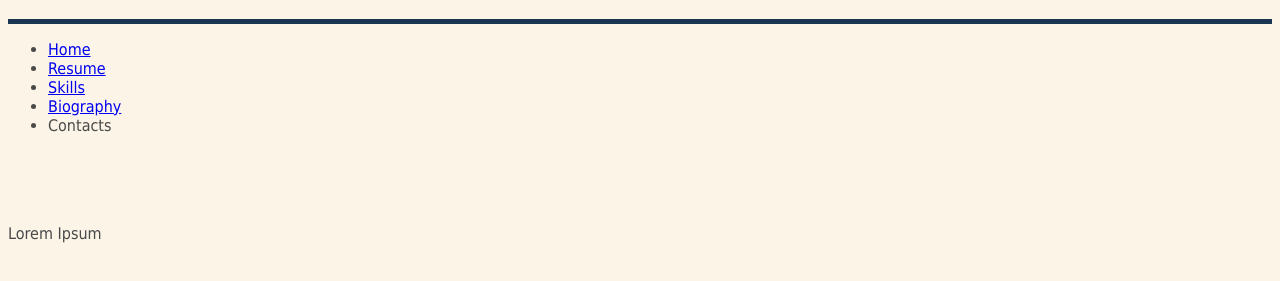
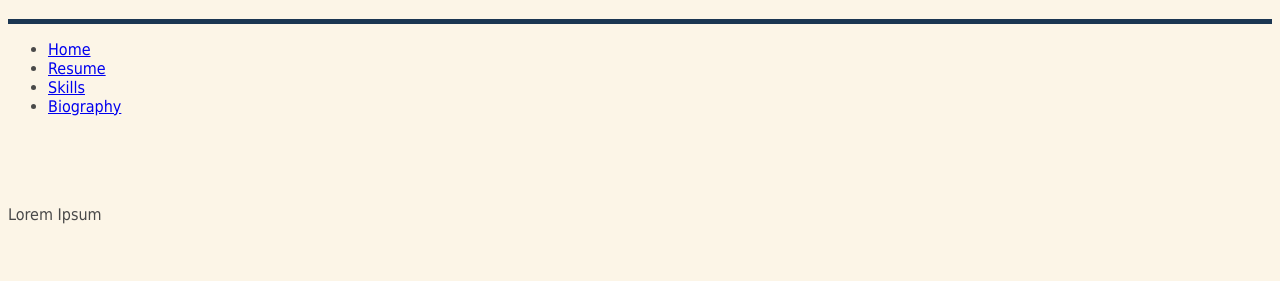
Before and after one commit to llegoandrewnicoleUE1130/LlegoBiography, a plain HTML site: page index.html in a window 1280 px wide. Shown: the part 61-342 px from the top of the page. Drawn offline with Linux system fonts and the light colour scheme.

Commit message:
Update index.html

```diff
--- a/index.html
+++ b/index.html
@@ -21,7 +21,6 @@
       <li><a href = "resume.html"> Resume </a></li>
       <li><a href = "skills.html"> Skills </a></li>
       <li><a href = "biography.html"> Biography </a></li>
-      <li> <a>Contacts</a> </li>
       </ul>
     <br><br><br>
     <main>
```
